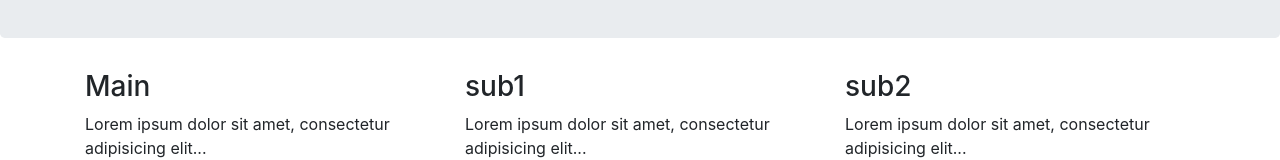
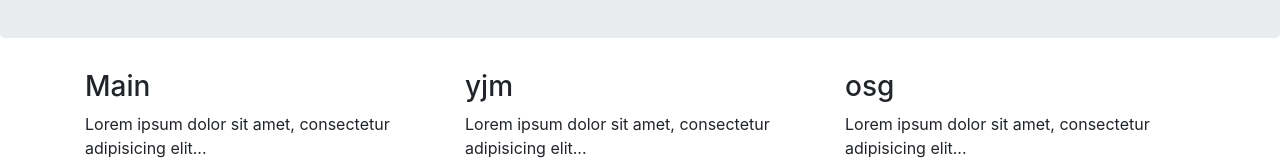
Before and after one commit to molakim3016/greenProject, a plain HTML site: page index.html in a window 1280 px wide. Shown: the part 186-346 px from the top of the page. Drawn offline with nearby package versions, Linux system fonts and the light colour scheme.

Commit message:
master-start

```diff
--- a/index.html
+++ b/index.html
@@ -24,12 +24,12 @@
       <p>Ut enim ad minim veniam, quis nostrud exercitation ullamco laboris...</p>
     </div>
     <div class="col-sm-4">
-      <h3>sub1</h3>
+      <h3>yjm</h3>
       <p>Lorem ipsum dolor sit amet, consectetur adipisicing elit...</p>
       <p>Ut enim ad minim veniam, quis nostrud exercitation ullamco laboris...</p>
     </div>
     <div class="col-sm-4">
-      <h3>sub2</h3>
+      <h3>osg</h3>
       <p>Lorem ipsum dolor sit amet, consectetur adipisicing elit...</p>
       <p>Ut enim ad minim veniam, quis nostrud exercitation ullamco laboris...</p>
     </div>
```
